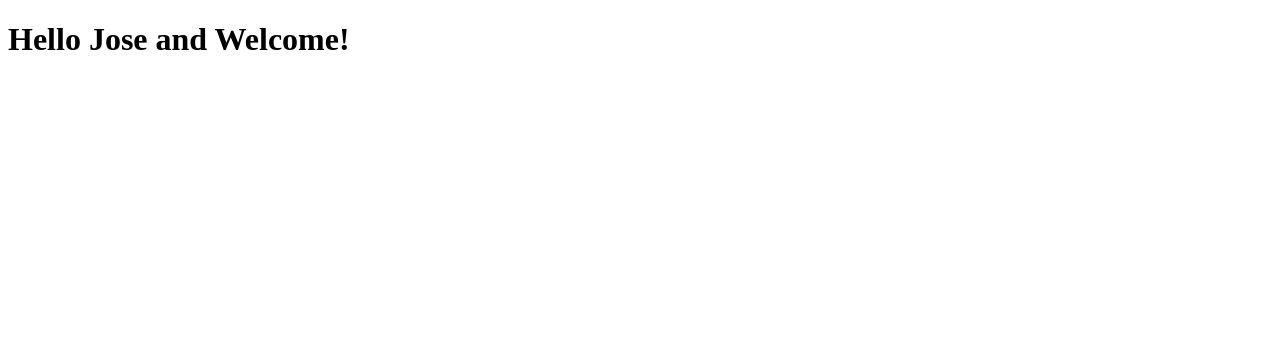
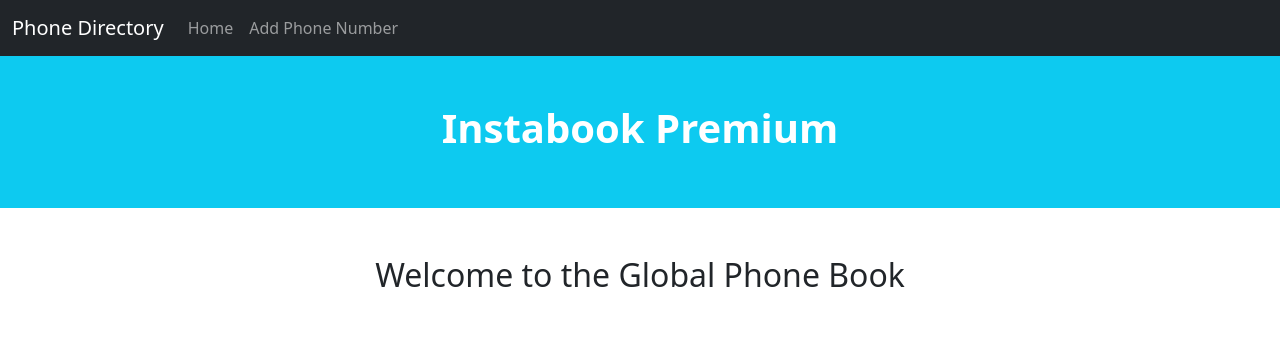
Before and after one commit to jigolaurito93/Flask-Phone-Book-Project, a Flask app: page / in a window 1280 px wide. Shown: the top 341 px of the page. Run offline with Flask 2, Linux system fonts and the light colour scheme.

Commit message:
added base and navbar

```diff
--- a/app/routes.py
+++ b/app/routes.py
@@ -3,4 +3,4 @@ from flask import render_template
 
 @app.route("/")
 def hello_world():
-    return render_template('index.html', name = 'Jose')
+    return render_template('index.html')
--- /dev/null
+++ b/app/templates/base.html
@@ -0,0 +1,29 @@
+<!DOCTYPE html>
+<html lang="en">
+<head>
+    <meta charset="UTF-8">
+    <meta http-equiv="X-UA-Compatible" content="IE=edge">
+    <meta name="viewport" content="width=device-width, initial-scale=1.0">
+    <title>Phone Book | {% block title %}Base{% endblock %} </title>
+    <link rel="stylesheet" href="https://cdn.jsdelivr.net/npm/bootstrap@5.3.0-alpha1/dist/css/bootstrap.min.css">
+</head>
+<body>
+
+    {% include 'nav.html' %}
+
+    <div class="row bg-info py-5">
+        <div class="col text-center text-white ">
+            {% block header %}
+            <h1 class="fs-1 fw-semibold">Instabook Premium</h1>
+            {% endblock %}
+        </div>
+    </div>
+
+    <div class="container">
+        {% block content %}
+        {% endblock %}
+    </div>
+
+    <script src="https://cdn.jsdelivr.net/npm/bootstrap@5.3.0-alpha1/dist/js/bootstrap.bundle.min.js"></script>
+</body>
+</html>
--- a/app/templates/index.html
+++ b/app/templates/index.html
@@ -1,12 +1,7 @@
-<!DOCTYPE html>
-<html lang="en">
-<head>
-    <meta charset="UTF-8">
-    <meta http-equiv="X-UA-Compatible" content="IE=edge">
-    <meta name="viewport" content="width=device-width, initial-scale=1.0">
-    <title>Flask Blog</title>
-</head>
-<body>
-    <h1>Hello {{ name }} and Welcome!</h1>
-</body>
-</html>
+{% extends 'base.html' %}
+
+{% block title %}Home{% endblock %}
+
+{% block content %}
+    <h2 class="text-center p-5">Welcome to the Global Phone Book</h2>
+{% endblock %}
--- /dev/null
+++ b/app/templates/nav.html
@@ -0,0 +1,14 @@
+<nav class="navbar navbar-expand-lg bg-dark" data-bs-theme="dark">
+    <div class="container-fluid">
+        <a class="navbar-brand" href="/">Phone Directory</a>
+        <button class="navbar-toggler" type="button" data-bs-toggle="collapse" data-bs-target="#collapseLinks" aria-controls="collapseLinks" aria-expanded="false" aria-label="Toggle navigation">
+        <span class="navbar-toggler-icon"></span>
+        </button>
+        <div class="collapse navbar-collapse" id="collapseLinks">
+        <div class="navbar-nav">
+            <a class="nav-link" href="/">Home</a>
+            <a class="nav-link" href="/add-phone">Add Phone Number</a>
+        </div>
+        </div>
+    </div>
+</nav>
```
Also changed, not shown: app.py (added).
